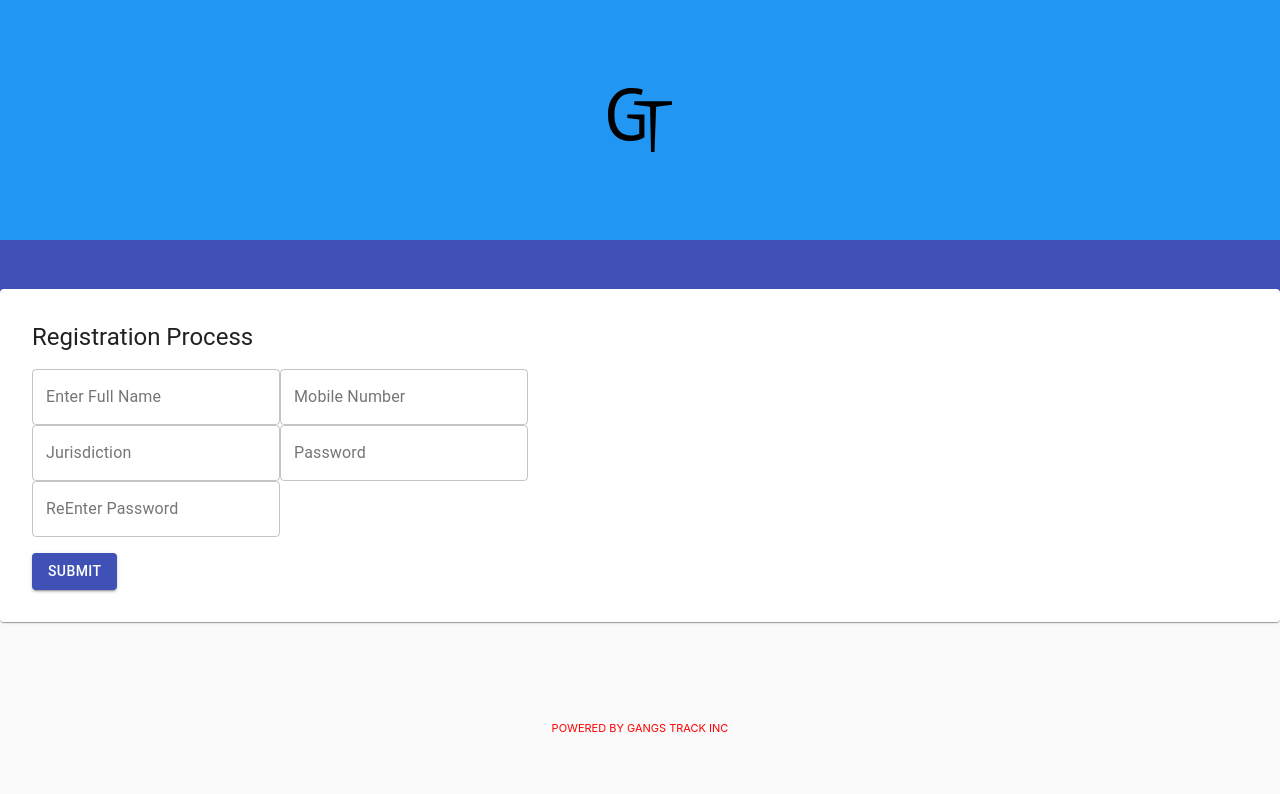
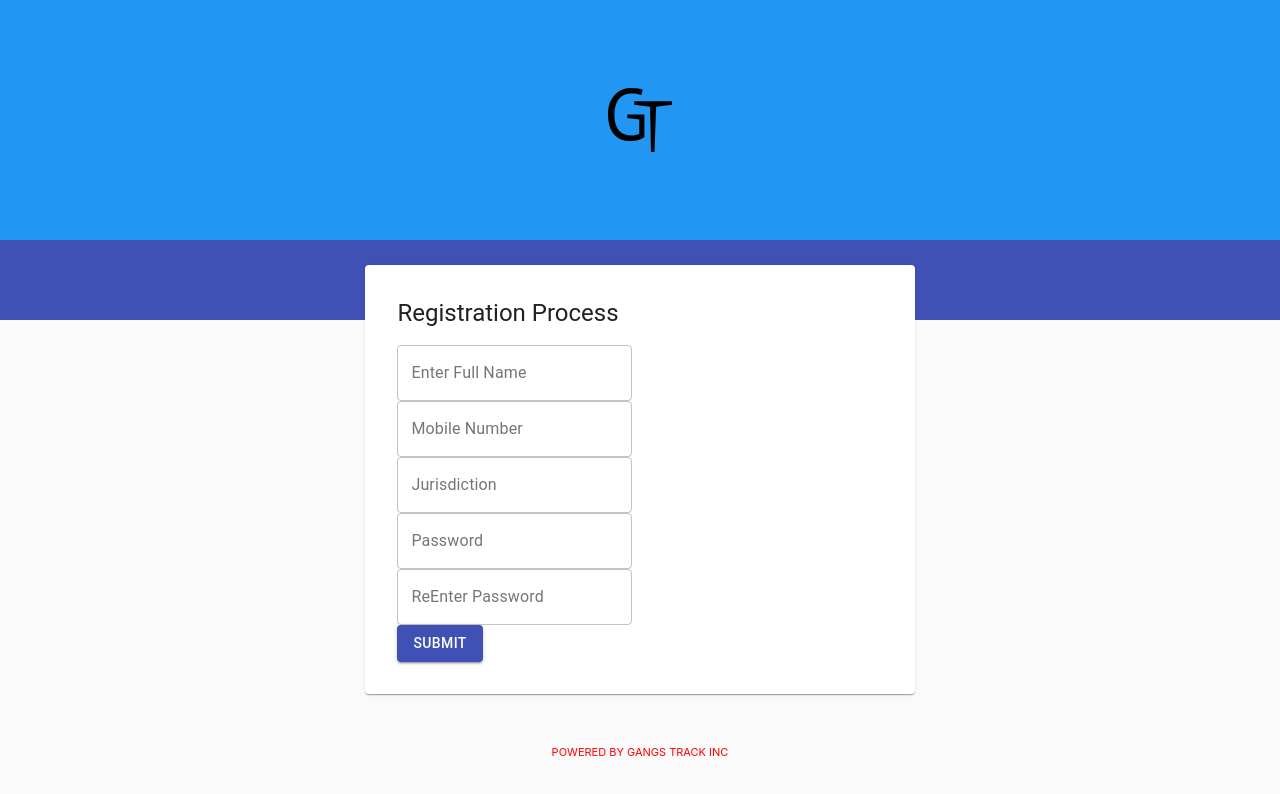
Before and after one commit to amulyanancharla/react-project, a React (Create React App) app: page / in a window 1280 px wide. Shown: the top 794 px of the page. Built offline with nearby package versions, Linux system fonts and the light colour scheme.

Commit message:
newsigninpage

```diff
--- a/src/Components/RegistrationForm.js
+++ b/src/Components/RegistrationForm.js
@@ -11,24 +11,19 @@ function Registrationform({handleSubmit, submitting}) {
     <Authbackground>
     <form onSubmit={handleSubmit}>
       <Paper style={{ padding : "2rem" }}>
-        <Grid container spacing={2} direction="column">
-          <Grid item>
+        <Grid container spacing={2}>
+          <Grid item container>
             <Typography variant="h5" component="h4">
               Registration Process
             </Typography>
           </Grid>
-          <Grid item container direction="row">
-            <Grid sm={5}>
-
+          <Grid item xs={6}>
+            <Grid item container direction="column">
                 <TextField id="Enter Full Name" label="Enter Full Name" variant="outlined" />
                 <TextField id="Mobile Number" label="Mobile Number" variant="outlined" />
                 <TextField id="Jurisdiction" label="Jurisdiction" variant="outlined" />
                 <TextField id="Password" label="Password" variant="outlined" />
                 <TextField id="ReEnter Password" label="ReEnter Password" variant="outlined" />
-
-            </Grid>
-
-
             </Grid>
             <Grid item>
               <Button
@@ -41,6 +36,7 @@ function Registrationform({handleSubmit, submitting}) {
               </Button>
             </Grid>
           </Grid>
+        </Grid>
       </Paper>
     </form>
     </Authbackground>
```
Lines whose indentation alone changed are shown as unchanged.
